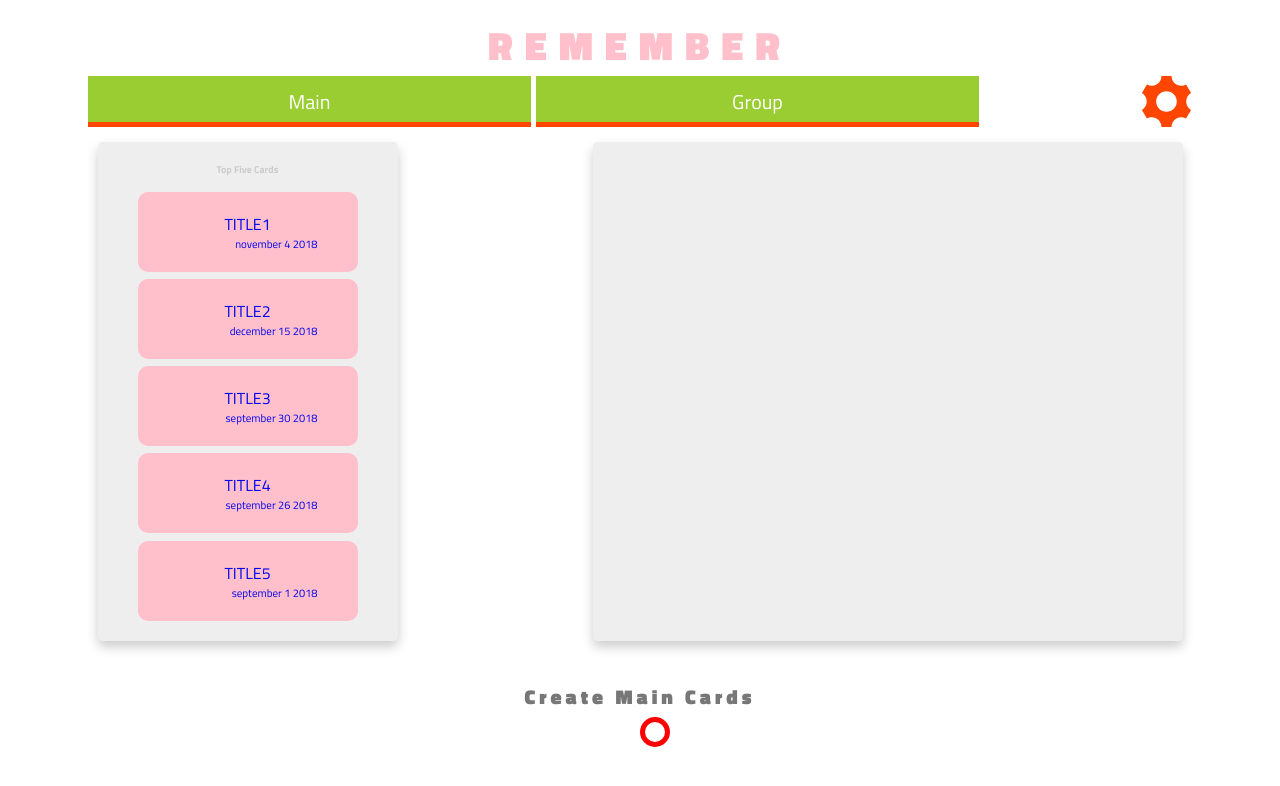
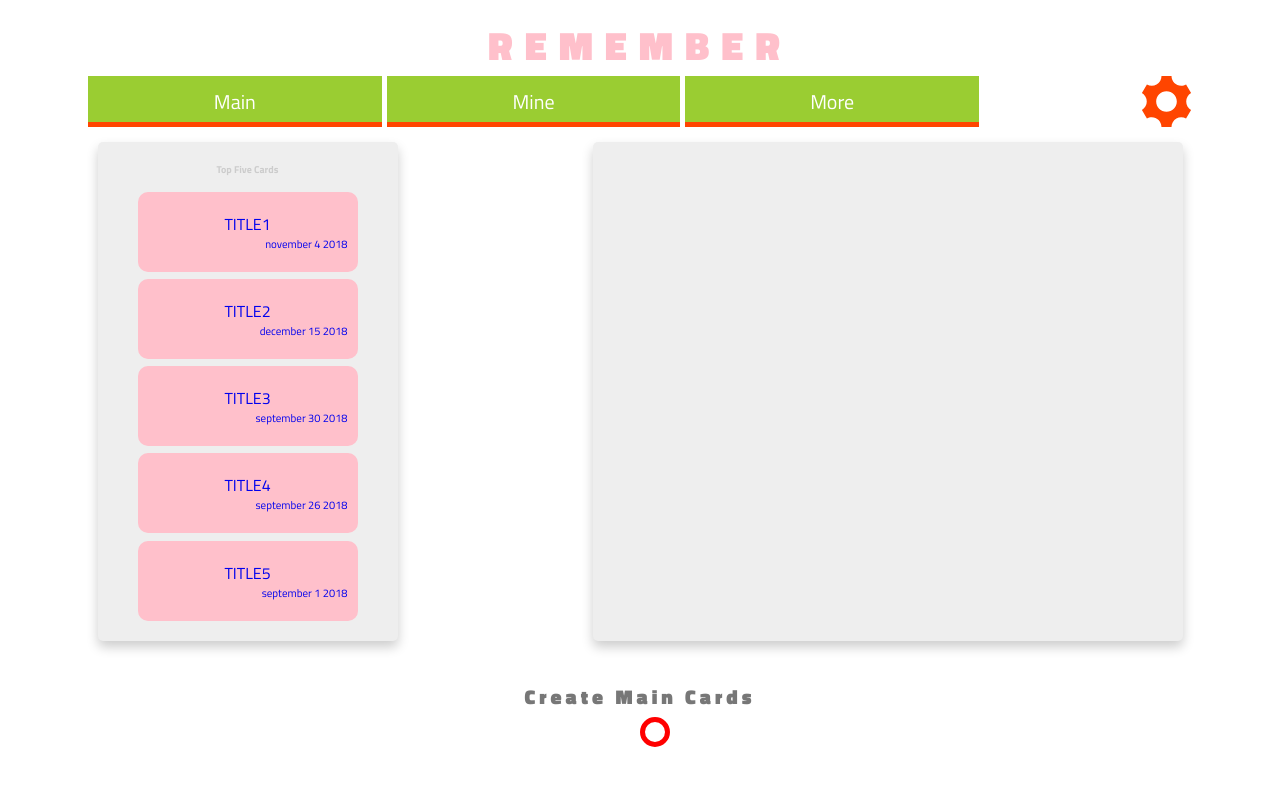
Before and after one commit to NickAMars/Remember, a React (Create React App) app in the folder client/: page /main in a window 1280 px wide. Shown: the top 786 px of the page. Built offline with nearby package versions, Linux system fonts and the light colour scheme.

Commit message:
added the mine card

```diff
--- a/client/src/components/Header.js
+++ b/client/src/components/Header.js
@@ -8,7 +8,8 @@ export class Header extends Component{
         <ul className="nav-list">
         { /*main links after user has sign in the can see these*/ }
           <li className="nav-list__item"><Link to="/main" className="nav-list__link">Main</Link></li>
-          <li className="nav-list__item"><Link  to="/" className="nav-list__link" >Group</Link></li>
+          <li className="nav-list__item"><Link  to="/" className="nav-list__link" >Mine</Link></li>
+          <li className="nav-list__item"><Link  to="/" className="nav-list__link" >More</Link></li>
         </ul>
         <div className="tool-bar">
           <img className="tool-bar__item" src={cog} alt='X'/>
--- a/client/src/components/MultipleCards/MultipleCards.js
+++ b/client/src/components/MultipleCards/MultipleCards.js
@@ -23,7 +23,7 @@ export class MultipleCards extends Component{
           <h1 className="heading__primary heading__primary--pink u-mt-sm ">Remember</h1>
         </div>
         < Header />
-        <h4 className="heading__tertiary u-mt-sm ">Create</h4>
+      {/*<h4 className="heading__tertiary u-mt-sm ">Create</h4>*/}
 
         <Form />
         <hr className="u-mt-sm u-mb-sm"/>
--- a/client/src/style/css/main.css
+++ b/client/src/style/css/main.css
@@ -476,8 +476,13 @@ body {
   outline: none;
   width: 280px; }
 
-.create__cta-btn {
-  padding: 2rem;
+.create__cta-btn:link, .create__cta-btn:visited {
+  width: 200px;
+  padding: 2rem 3rem;
+  color: white;
+  text-decoration: none;
+  font-size: 1.4rem;
+  text-align: center;
   margin: 0 auto;
   display: block;
   border-radius: 5px;
@@ -576,7 +581,11 @@ body {
 
 .list__date {
   font-size: 1.1rem;
-  align-self: flex-end; }
+  align-self: flex-end;
+  margin-right: -30px; }
+  @media only screen and (max-width: 600px) {
+    .list__date {
+      margin-right: 0; } }
 
 .header {
   height: 60vh;
```
Also changed, not shown: client/src/components/Mine/Mine.js (added, +28 -0 lines).
